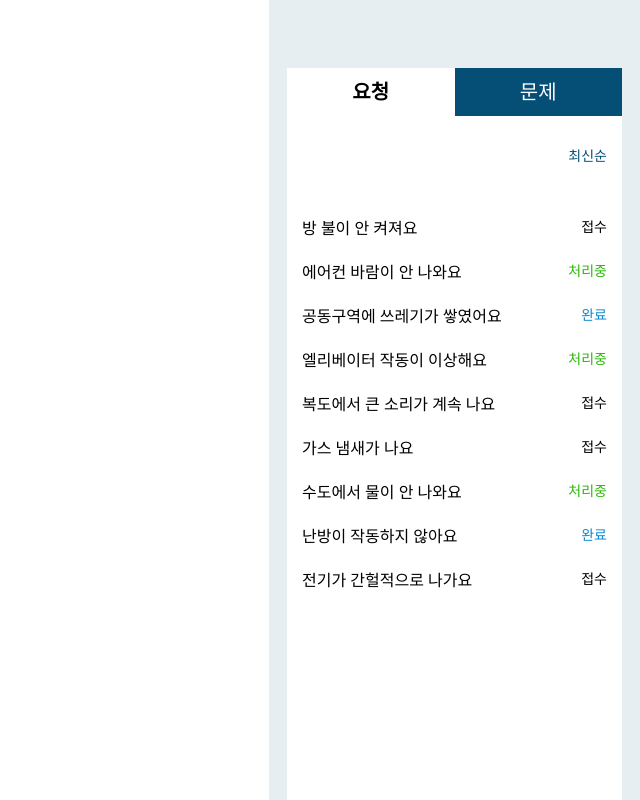
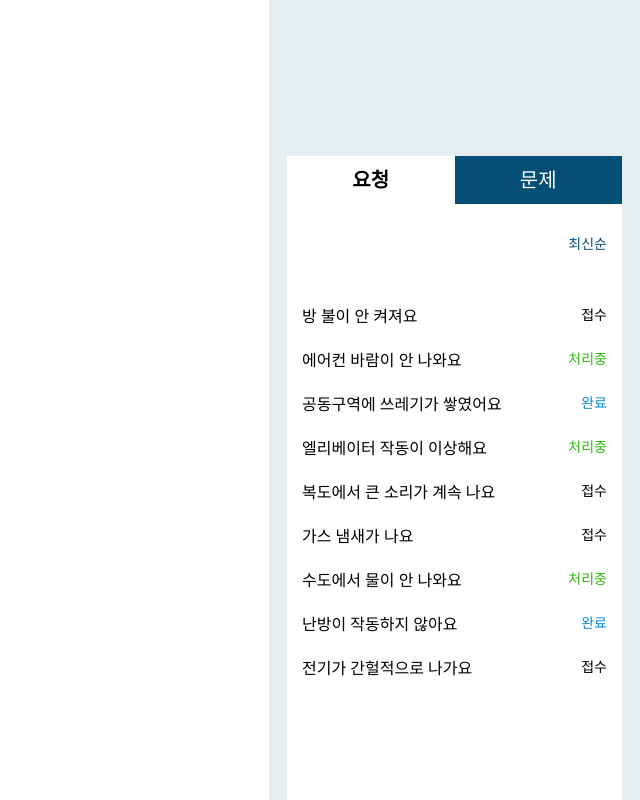
Before and after one commit to chdals2995/ABCD, a React (Vite) app: page /alarm in a window 1280 px wide. Shown: the top 800 px of the page, without its empty margins (640-1280 px from the left). Built offline with nearby package versions, Linux system fonts and the light colour scheme.

Commit message:
요청 알림내역 사이즈조정

```diff
--- a/src/Component/Alarm/Alarm.jsx
+++ b/src/Component/Alarm/Alarm.jsx
@@ -9,9 +9,9 @@ export default function Alarm() {
     <div
       className="
         absolute right-0 top-0
-        w-[371px] h-[884px]
+        w-[371px] h-[919px]
         bg-[#E6EEF2]
-        pt-[68px]
+        pt-[156px]
       "
     >
        <div className="flex flex-col items-center">
--- a/src/Component/Alarm/alarm_request.jsx
+++ b/src/Component/Alarm/alarm_request.jsx
@@ -21,7 +21,7 @@ export default function AlarmRequest() {
   };
 
   return (
-    <div className="w-[335px] h-[750px] pt-[79px] px-[15px] bg-white">
+    <div className="w-[335px] h-[698px] pt-[79px] px-[15px] bg-white">
 
       {/* 최신순 버튼 */}
       <div className="flex justify-end mt-[-50px] mb-[50px]">
```
